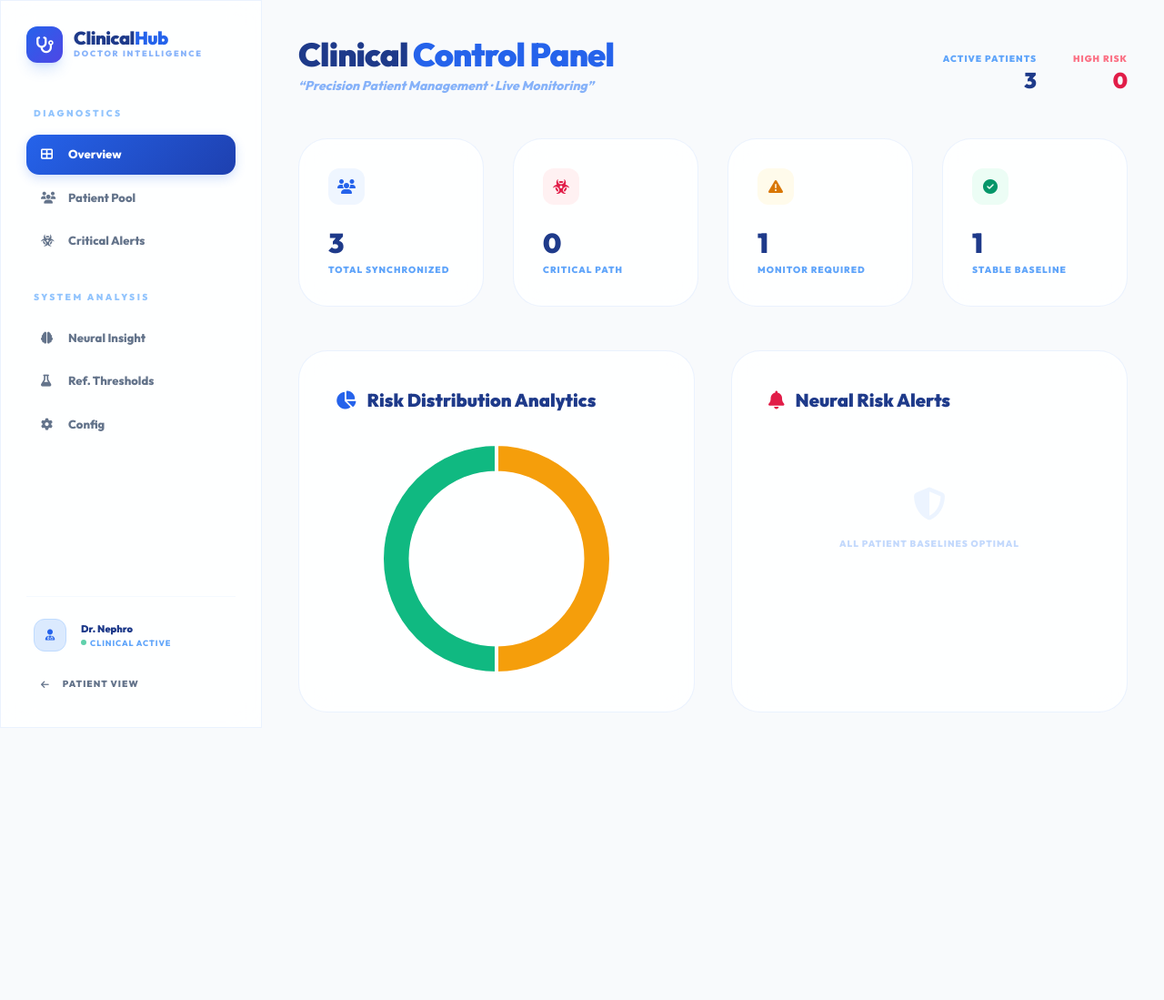
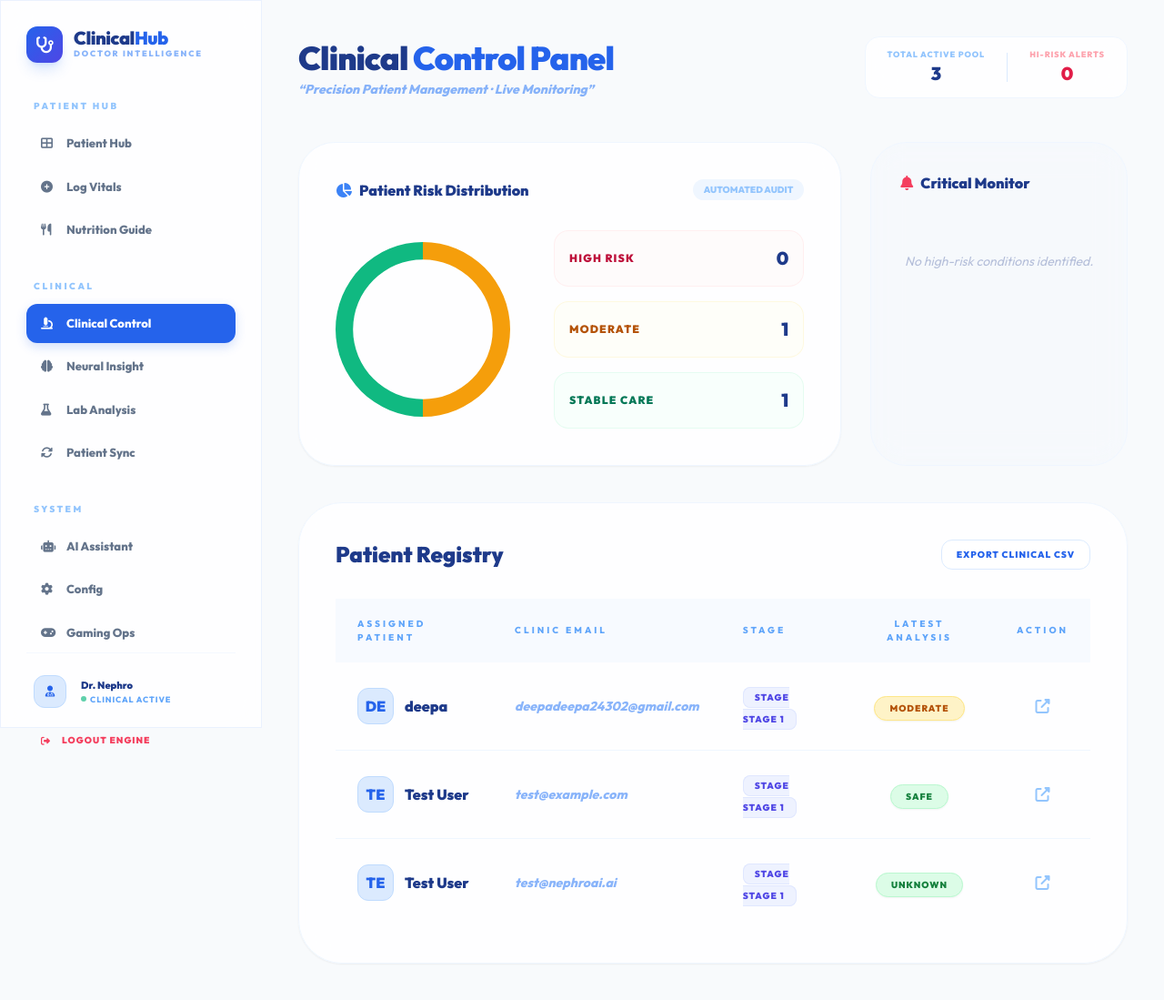
Before and after one commit to Deepacubic/dialysis-, a Flask app: page /admin in a window 1280 px wide. Shown: the whole page at 91% size. Before the commit the page ends 800 px from the top, so only its background shows below. Run offline with Flask 3, Linux system fonts and the light colour scheme; some libraries are stand-ins or nearby versions.

Commit message:
Finalize professional navigation: Add dedicated AI Assistant page, update sidebar links across patient and doctor dashboards, and support Hindi language selection.

```diff
--- a/app.py
+++ b/app.py
@@ -105,7 +105,7 @@ def home():
 
 @app.route('/set-language/<lang>')
 def set_language(lang):
-    if lang in ['en', 'ta']:
+    if lang in ['en', 'ta', 'hi']:
         session['lang'] = lang
     return redirect(request.referrer or url_for('home'))
 
@@ -281,6 +281,11 @@ def anime_dashboard():
     if 'user_id' not in session: return redirect(url_for('login'))
     return render_template('anime_dashboard.html')
 
+@app.route('/ai-assistant')
+def ai_assistant():
+    if 'user_id' not in session: return redirect(url_for('login'))
+    return render_template('ai_assistant.html')
+
 @app.route('/chat', methods=['POST'])
 def chat():
     user_msg = request.json.get('message', '').strip().lower()
--- a/templates/admin.html
+++ b/templates/admin.html
@@ -3,9 +3,8 @@
 <head>
     <meta charset="UTF-8">
     <meta name="viewport" content="width=device-width, initial-scale=1.0">
-    <title>Clinical Control — NephroAI Doctor Hub</title>
+    <title>Clinical Control — NephroAI</title>
     <script src="https://cdn.tailwindcss.com"></script>
-    <script src="https://cdn.jsdelivr.net/npm/chart.js"></script>
     <link href="https://fonts.googleapis.com/css2?family=Outfit:wght@300;400;600;800;900&display=swap" rel="stylesheet">
     <link rel="stylesheet" href="https://cdnjs.cloudflare.com/ajax/libs/font-awesome/6.4.2/css/all.min.css">
     <style>
@@ -13,38 +12,40 @@
             --bg-light: #f8fafc;
             --blue-primary: #2563eb;
             --blue-secondary: #1e40af;
-            --glass-white: rgba(255, 255, 255, 0.85);
+            --glass-white: rgba(255, 255, 255, 0.8);
         }
         body {
             font-family: 'Outfit', sans-serif;
             background: var(--bg-light);
             color: #1e3a8a;
-            overflow-x: hidden;
         }
         .glass {
             background: var(--glass-white);
             backdrop-filter: blur(16px);
             border: 1px solid rgba(37, 99, 235, 0.1);
         }
+        .sidebar-item {
+            transition: all 0.3s cubic-bezier(0.4, 0, 0.2, 1);
+        }
         .nav-link {
             display: flex;
             align-items: center;
-            gap: 14px;
+            gap: 12px;
             padding: 12px 16px;
-            border-radius: 14px;
+            border-radius: 12px;
+            font-size: 13px;
+            font-weight: 700;
             color: #64748b;
-            font-weight: 700;
-            font-size: 13px;
+            transition: all 0.3s ease;
             cursor: pointer;
-            transition: all 0.2s ease;
         }
         .nav-link:hover {
             background: rgba(37, 99, 235, 0.05);
             color: #2563eb;
         }
         .nav-link.active {
-            background: linear-gradient(135deg, #2563eb, #1e40af);
-            color: #fff;
+            background: #2563eb;
+            color: white;
             box-shadow: 0 4px 12px rgba(37, 99, 235, 0.2);
         }
         .section { display: none; }
@@ -54,21 +55,13 @@
         .risk-high { background: #fee2e2; color: #b91c1c; border: 1px solid #fecaca; }
         .risk-moderate { background: #fef3c7; color: #b45309; border: 1px solid #fde68a; }
         .risk-stable { background: #dcfce7; color: #15803d; border: 1px solid #bbf7d0; }
-
-        .metric-card {
-            transition: all 0.3s ease;
-        }
-        .metric-card:hover {
-            transform: translateY(-5px);
-            box-shadow: 0 15px 30px rgba(37, 99, 235, 0.1);
-        }
     </style>
 </head>
 <body class="min-h-screen flex">
 
 <!-- ═══ SIDEBAR ═══ -->
 <aside class="fixed top-0 left-0 w-72 glass border-r border-blue-500/10 h-full z-50 p-7 flex flex-col">
-    <div class="flex items-center gap-3 mb-12">
+    <div class="flex items-center gap-3 mb-10">
         <div class="w-10 h-10 rounded-xl bg-gradient-to-br from-blue-600 to-indigo-600 flex items-center justify-center shadow-lg shadow-blue-500/20">
             <i class="fas fa-stethoscope text-white text-lg"></i>
         </div>
@@ -78,18 +71,29 @@
         </div>
     </div>
 
-    <p class="text-[10px] font-black uppercase tracking-[0.25em] text-blue-300 mb-4 ml-2">Diagnostics</p>
+    <!-- Patient Hub Group -->
+    <p class="text-[10px] font-black uppercase tracking-[0.25em] text-blue-300 mb-3 ml-2">Patient Hub</p>
     <nav class="space-y-1">
-        <div class="nav-link active" onclick="showSection('overview')"><i class="fas fa-th-large w-4"></i>Overview</div>
-        <div class="nav-link" onclick="showSection('patients')"><i class="fas fa-users w-4"></i>Patient Pool</div>
-        <div class="nav-link" onclick="showSection('alerts')"><i class="fas fa-biohazard w-4"></i>Critical Alerts</div>
+        <a href="/dashboard" class="nav-link"><i class="fas fa-th-large w-4"></i>Patient Hub</a>
+        <a href="/health-entry" class="nav-link"><i class="fas fa-plus-circle w-4"></i>Log Vitals</a>
+        <a href="/food" class="nav-link"><i class="fas fa-utensils w-4"></i>Nutrition Guide</a>
     </nav>
 
-    <p class="text-[10px] font-black uppercase tracking-[0.25em] text-blue-300 mb-4 ml-2 mt-8">System Analysis</p>
+    <!-- Clinical Group -->
+    <p class="text-[10px] font-black uppercase tracking-[0.25em] text-blue-300 mb-3 ml-2 mt-8">Clinical</p>
     <nav class="space-y-1">
+        <div class="nav-link active" onclick="showSection('overview')"><i class="fas fa-microscope w-4"></i>Clinical Control</div>
         <div class="nav-link" onclick="showSection('neural')"><i class="fas fa-brain w-4"></i>Neural Insight</div>
-        <div class="nav-link" onclick="showSection('lab')"><i class="fas fa-flask w-4"></i>Ref. Thresholds</div>
+        <div class="nav-link" onclick="showSection('lab')"><i class="fas fa-flask w-4"></i>Lab Analysis</div>
+        <div class="nav-link" onclick="showSection('sync')"><i class="fas fa-sync-alt w-4"></i>Patient Sync</div>
+    </nav>
+
+    <!-- System Group -->
+    <p class="text-[10px] font-black uppercase tracking-[0.25em] text-blue-300 mb-3 ml-2 mt-8">System</p>
+    <nav class="space-y-1">
+        <a href="/ai-assistant" class="nav-link"><i class="fas fa-robot w-4"></i>AI Assistant</a>
         <div class="nav-link" onclick="showSection('config')"><i class="fas fa-cog w-4"></i>Config</div>
+        <a href="/anime-dashboard" class="nav-link"><i class="fas fa-gamepad w-4"></i>Gaming Ops</a>
     </nav>
 
     <div class="mt-auto pt-6 border-t border-blue-500/5">
@@ -104,7 +108,7 @@
                 </p>
             </div>
         </div>
-        <a href="/dashboard" class="nav-link mt-4 text-[10px] uppercase font-black tracking-widest"><i class="fas fa-arrow-left"></i> Patient View</a>
+        <a href="/logout" class="nav-link mt-4 text-[10px] uppercase font-black tracking-widest text-rose-500"><i class="fas fa-sign-out-alt"></i> Logout Engine</a>
     </div>
 </aside>
 
@@ -118,108 +122,101 @@
                 <h2 class="text-4xl font-black text-blue-900 tracking-tight">Clinical <span class="text-blue-600">Control Panel</span></h2>
                 <p class="text-blue-500/60 text-sm mt-1 font-bold italic">“Precision Patient Management · Live Monitoring”</p>
             </div>
-            <div class="flex gap-10 text-right">
-                <div>
-                    <p class="text-[10px] font-black text-blue-400 uppercase tracking-widest">Active Patients</p>
-                    <p class="text-2xl font-black text-blue-900">{{ total_patients }}</p>
+            <div class="flex gap-4">
+                <div class="glass px-6 py-3 rounded-2xl border-blue-50 flex items-center gap-6">
+                    <div class="text-center">
+                        <p class="text-[9px] font-black text-blue-300 uppercase tracking-widest">Total Active Pool</p>
+                        <p class="text-xl font-black text-blue-900">{{ total_patients }}</p>
                     </div>
-                <div>
-                    <p class="text-[10px] font-black text-rose-400 uppercase tracking-widest">High Risk</p>
-                    <p class="text-2xl font-black text-rose-600">{{ high_risk }}</p>
+                    <div class="h-8 w-px bg-blue-100"></div>
+                    <div class="text-center">
+                        <p class="text-[9px] font-black text-rose-300 uppercase tracking-widest">Hi-Risk Alerts</p>
+                        <p class="text-xl font-black text-rose-600 font-black">{{ high_risk }}</p>
+                    </div>
                 </div>
             </div>
         </div>
 
-        <!-- Metrics Row -->
-        <div class="grid grid-cols-1 md:grid-cols-4 gap-8 mb-12">
-            {% for label, count, color, icon in [
-                ('Total Synchronized', total_patients, 'blue', 'fa-users'),
-                ('Critical Path', high_risk, 'rose', 'fa-biohazard'),
-                ('Monitor Required', moderate, 'amber', 'fa-exclamation-triangle'),
-                ('Stable Baseline', low, 'emerald', 'fa-check-circle')
-            ] %}
-            <div class="glass p-8 rounded-[32px] border border-blue-500/10 metric-card">
-                <div class="flex justify-between items-start mb-6">
-                    <div class="w-10 h-10 rounded-xl bg-{{ color }}-50 flex items-center justify-center text-{{ color }}-600">
-                        <i class="fas {{ icon }}"></i>
+        <!-- RISK DISTRIBUTION -->
+        <div class="grid grid-cols-1 lg:grid-cols-3 gap-8 mb-10">
+            <div class="lg:col-span-2 glass rounded-[40px] p-10 border-blue-50 shadow-sm relative overflow-hidden">
+                <div class="flex justify-between items-center mb-8">
+                    <h3 class="font-black text-blue-900 flex items-center gap-2"><i class="fas fa-chart-pie text-blue-500"></i> Patient Risk Distribution</h3>
+                    <span class="text-[10px] font-black text-blue-300 uppercase bg-blue-50 px-3 py-1 rounded-full">Automated Audit</span>
                 </div>
+                <div class="flex items-center gap-12">
+                    <div class="w-48 h-48 relative shrink-0">
+                        <canvas id="riskDonut"></canvas>
                     </div>
-                <p class="text-3xl font-black text-blue-900 mb-1">{{ count }}</p>
-                <p class="text-[10px] font-black text-blue-400 uppercase tracking-widest">{{ label }}</p>
-            </div>
-            {% endfor %}
-        </div>
-
-        <div class="grid grid-cols-1 lg:grid-cols-2 gap-10">
-            <div class="glass p-10 rounded-[32px] border border-blue-500/10">
-                <h3 class="text-xl font-black text-blue-900 mb-8 flex items-center gap-3"><i class="fas fa-chart-pie text-blue-600"></i> Risk Distribution Analytics</h3>
-                <div class="h-64"><canvas id="riskChart"></canvas></div>
-            </div>
-            <div class="glass p-10 rounded-[32px] border border-blue-500/10">
-                <h3 class="text-xl font-black text-blue-900 mb-8 flex items-center gap-3"><i class="fas fa-bell text-rose-600"></i> Neural Risk Alerts</h3>
-                <div class="space-y-4">
-                    {% for alert in alerts %}
-                    <div class="p-5 bg-rose-50 border border-rose-100 rounded-2xl flex gap-4 items-center">
-                        <i class="fas fa-exclamation-circle text-rose-500 text-lg"></i>
-                        <div>
-                            <p class="text-xs font-black text-rose-900 uppercase tracking-wider">{{ alert.message }}</p>
-                            <p class="text-[10px] text-rose-400 font-bold uppercase mt-1">Real-time Telemetry Alert</p>
-                        </div>
-                    </div>
-                    {% else %}
-                    <div class="py-12 text-center opacity-30">
-                        <i class="fas fa-shield-alt text-4xl text-blue-200 mb-4"></i>
-                        <p class="text-[10px] font-black text-blue-500 uppercase tracking-widest">All patient baselines optimal</p>
+                    <div class="flex-1 space-y-4">
+                        {% for label, count, color in [('High Risk', high_risk, 'rose'), ('Moderate', moderate, 'amber'), ('Stable Care', low, 'emerald')] %}
+                        <div class="flex justify-between items-center p-4 bg-{{ color }}-50/30 rounded-2xl border border-{{ color }}-100/50">
+                            <span class="text-xs font-black text-{{ color }}-700 uppercase tracking-widest">{{ label }}</span>
+                            <span class="text-xl font-black text-blue-900">{{ count }}</span>
                         </div>
                         {% endfor %}
                     </div>
                 </div>
             </div>
+
+            <!-- RECENT ALERTS -->
+            <div class="glass rounded-[40px] p-8 border-blue-50 bg-blue-50/20">
+                <h3 class="font-black text-blue-900 mb-6 flex items-center gap-2"><i class="fas fa-bell text-rose-500"></i> Critical Monitor</h3>
+                <div class="space-y-4">
+                    {% if alerts %}
+                        {% for alert in alerts %}
+                        <div class="p-4 bg-white rounded-2xl border-l-4 border-rose-500 shadow-sm">
+                            <p class="text-[10px] font-bold text-rose-600 mb-1 uppercase tracking-widest">Electrolyte Spike</p>
+                            <p class="text-xs font-black text-blue-900">{{ alert.message }}</p>
+                        </div>
+                        {% endfor %}
+                    {% else %}
+                        <div class="text-center py-10 opacity-30 italic text-sm">No high-risk conditions identified.</div>
+                    {% endif %}
+                </div>
+            </div>
         </div>
 
-    <!-- PATIENT POOL -->
-    <div id="section-patients" class="section">
-        <div class="mb-10 flex justify-between items-center">
-            <h2 class="text-3xl font-black text-blue-900">Patient Hub <span class="text-blue-500/40 text-sm ml-2 font-bold tracking-widest uppercase italic">Diagnostic Monitor</span></h2>
-            <div class="relative">
-                <i class="fas fa-search absolute left-5 top-1/2 -translate-y-1/2 text-blue-300"></i>
-                <input type="text" oninput="filterPatients(this.value)" placeholder="Search Patient ID..."
-                       class="pl-12 pr-6 py-4 rounded-2xl glass border border-blue-100 text-sm font-bold text-blue-900 w-80 focus:ring-4 focus:ring-blue-500/5 outline-none">
+        <!-- PATIENT LIST -->
+        <div class="glass rounded-[48px] border-blue-50 p-10 shadow-sm">
+            <div class="flex justify-between items-center mb-8">
+                <h3 class="text-2xl font-black text-blue-900">Patient Registry</h3>
+                <div class="flex gap-2">
+                    <button class="px-4 py-2 glass border-blue-100 text-[10px] font-black text-blue-600 rounded-xl hover:bg-white uppercase tracking-widest transition-all">Export Clinical CSV</button>
                 </div>
             </div>
-        <div class="glass rounded-[32px] border border-blue-500/10 overflow-hidden shadow-sm">
+            <div class="overflow-x-auto">
                 <table class="w-full text-left">
-                <thead class="bg-blue-50/50 text-[10px] font-black uppercase tracking-[0.25em] text-blue-400">
+                    <thead class="bg-blue-50/50 text-[10px] font-black uppercase tracking-[0.3em] text-blue-400">
                         <tr>
-                        <th class="px-10 py-6">Identity</th>
-                        <th class="px-10 py-6">Clinical Stage</th>
-                        <th class="px-10 py-6 text-center">Neural Risk</th>
-                        <th class="px-10 py-6 text-center">Diagnostics</th>
+                            <th class="px-6 py-5">Assigned Patient</th>
+                            <th class="px-6 py-5">Clinic Email</th>
+                            <th class="px-6 py-5">Stage</th>
+                            <th class="px-6 py-5 text-center">Latest Analysis</th>
+                            <th class="px-6 py-5 text-center">Action</th>
                         </tr>
                     </thead>
-                <tbody class="divide-y divide-blue-500/5">
+                    <tbody class="divide-y divide-blue-50">
                         {% for p in patients %}
-                    <tr class="hover:bg-blue-500/[0.02] transition-colors patient-row" data-name="{{ p.name|lower }}">
-                        <td class="px-10 py-6">
-                            <div class="flex items-center gap-4">
-                                <div class="w-10 h-10 rounded-xl bg-blue-100 flex items-center justify-center font-black text-blue-600 text-xs border border-blue-200">{{ p.name[:2]|upper }}</div>
-                                <div>
-                                    <p class="font-black text-blue-900 text-sm">{{ p.name }}</p>
-                                    <p class="text-[9px] text-blue-400 font-bold uppercase tracking-widest">{{ p.email }}</p>
-                                </div>
+                        <tr class="hover:bg-blue-50/20 transition-all group">
+                            <td class="px-6 py-6">
+                                <div class="flex items-center gap-3">
+                                    <div class="w-10 h-10 rounded-xl bg-blue-100 flex items-center justify-center font-black text-blue-600 border border-blue-200 uppercase">{{ p.name[:2] }}</div>
+                                    <span class="font-black text-blue-900">{{ p.name }}</span>
                                 </div>
                             </td>
-                        <td class="px-10 py-6 text-xs font-black text-blue-500/70 uppercase tracking-widest">{{ p.ckd_stage or 'Stage 0' }}</td>
-                        <td class="px-10 py-6 text-center">
-                            {% set risk = p.latest_risk|lower %}
-                            <span class="inline-flex items-center gap-2 px-4 py-1.5 rounded-full text-[10px] font-black tracking-widest uppercase
-                                {% if 'high' in risk %}risk-high{% elif 'moderate' in risk %}risk-moderate{% else %}risk-stable{% endif %}">
-                                <span class="w-1.5 h-1.5 rounded-full {% if 'high' in risk %}bg-rose-500 animate-pulse{% elif 'moderate' in risk %}bg-amber-500{% else %}bg-emerald-500{% endif %}"></span>
+                            <td class="px-6 py-6 text-sm font-bold text-blue-500/60 lowercase italic">{{ p.email }}</td>
+                            <td class="px-6 py-6">
+                                <span class="px-3 py-1 bg-indigo-50 text-indigo-600 text-[10px] font-black rounded-lg uppercase tracking-widest border border-indigo-100">Stage {{ p.ckd_stage }}</span>
+                            </td>
+                            <td class="px-6 py-6 text-center">
+                                <span class="px-4 py-1.5 rounded-full text-[10px] font-black uppercase tracking-widest shadow-sm
+                                    {% if 'high' in p.latest_risk|lower %}risk-high{% elif 'moderate' in p.latest_risk|lower %}risk-moderate{% else %}risk-stable{% endif %}">
                                     {{ p.latest_risk }}
                                 </span>
                             </td>
-                        <td class="px-10 py-6 text-center">
-                            <button class="bg-blue-600 text-white text-[10px] font-black uppercase px-5 py-2.5 rounded-xl hover:bg-blue-700 transition-all shadow-lg shadow-blue-500/20">View Report</button>
+                            <td class="px-6 py-6 text-center">
+                                <button class="text-blue-300 hover:text-blue-600 transition-colors"><i class="fas fa-external-link-alt"></i></button>
                             </td>
                         </tr>
                         {% endfor %}
@@ -227,49 +224,65 @@
                 </table>
             </div>
         </div>
+    </div>
 
-    <!-- OTHER SECTIONS (Placeholders) -->
-    <div id="section-alerts" class="section"> <h2 class="text-3xl font-black text-blue-900">Neural Alerts Hub</h2> </div>
-    <div id="section-neural" class="section"> <h2 class="text-3xl font-black text-blue-900">Neural Insight Metrics</h2> </div>
-    <div id="section-lab" class="section"> <h2 class="text-3xl font-black text-blue-900">Reference Thresholds</h2> </div>
-    <div id="section-config" class="section"> <h2 class="text-3xl font-black text-blue-900">System Configuration</h2> </div>
+    <!-- PLACEHOLDERS FOR CLINICAL SUB-MODULES -->
+    <div id="section-neural" class="section">
+        <div class="mb-12">
+            <h2 class="text-4xl font-black text-blue-900 tracking-tight">Neural <span class="text-blue-600">Insight</span></h2>
+            <p class="text-blue-500/60 text-sm mt-1 font-bold italic">“Advanced AI Predictive Renal Modeling”</p>
+        </div>
+        <div class="glass p-20 rounded-[48px] text-center border-blue-50">
+            <i class="fas fa-brain text-6xl text-blue-100 mb-6 flex justify-center"></i>
+            <h3 class="text-2xl font-black text-blue-900 mb-4">Neural Engine Initializing</h3>
+            <p class="text-blue-400 font-bold max-w-xl mx-auto leading-relaxed">Integrating deep-learning pathways for patient-specific disease progression modeling. High-fidelity predictive charts scheduled for V3.0 release.</p>
+        </div>
+    </div>
+
+    <div id="section-lab" class="section">
+         <div class="mb-12">
+            <h2 class="text-4xl font-black text-blue-900 tracking-tight">Lab <span class="text-blue-600">Analysis</span></h2>
+            <p class="text-blue-500/60 text-sm mt-1 font-bold italic">“Biochemistry Threshold Control & Calibrations”</p>
+        </div>
+        <div class="glass p-20 rounded-[48px] text-center border-blue-50">
+            <i class="fas fa-flask text-6xl text-blue-100 mb-6 flex justify-center"></i>
+            <h3 class="text-2xl font-black text-blue-900 mb-4">Laboratory Interface</h3>
+            <p class="text-blue-400 font-bold max-w-xl mx-auto leading-relaxed">Establish laboratory-specific normal ranges and clinical alert thresholds for synchronized telemetry processing.</p>
+        </div>
+    </div>
 
 </main>
 
+<!-- SCRIPTS -->
+<script src="https://cdn.jsdelivr.net/npm/chart.js"></script>
 <script>
     function showSection(id) {
         document.querySelectorAll('.section').forEach(s => s.classList.remove('active'));
         document.getElementById('section-' + id).classList.add('active');
         document.querySelectorAll('.nav-link').forEach(l => l.classList.remove('active'));
+        // Find links without href that match the onclick section
         event.currentTarget.classList.add('active');
     }
-    function filterPatients(q) {
-        document.querySelectorAll('.patient-row').forEach(row => {
-            const name = row.dataset.name || '';
-            row.style.display = name.includes(q.toLowerCase()) ? '' : 'none';
-        });
-    }
-    // Risk Donut Chart
-    const ctx = document.getElementById('riskChart').getContext('2d');
+
+    const ctx = document.getElementById('riskDonut').getContext('2d');
     new Chart(ctx, {
         type: 'doughnut',
         data: {
-            labels: ['High Risk', 'Moderate', 'Stable'],
+            labels: ['High', 'Moderate', 'Stable'],
             datasets: [{
                 data: [{{ high_risk }}, {{ moderate }}, {{ low }}],
                 backgroundColor: ['#ef4444', '#f59e0b', '#10b981'],
-                borderColor: '#ffffff',
-                borderWidth: 4,
-                hoverOffset: 10
+                borderWidth: 0,
+                cutout: '80%'
             }]
         },
         options: {
             responsive: true,
             maintainAspectRatio: false,
-            plugins: { legend: { display: false } },
-            cutout: '75%'
+            plugins: { legend: { display: false } }
         }
     });
 </script>
+
 </body>
 </html>
```
Also changed, not shown: templates/ai_assistant.html (added, +159 -0 lines), templates/dashboard.html (+6 -6 lines). Lines whose indentation alone changed are shown as unchanged.
